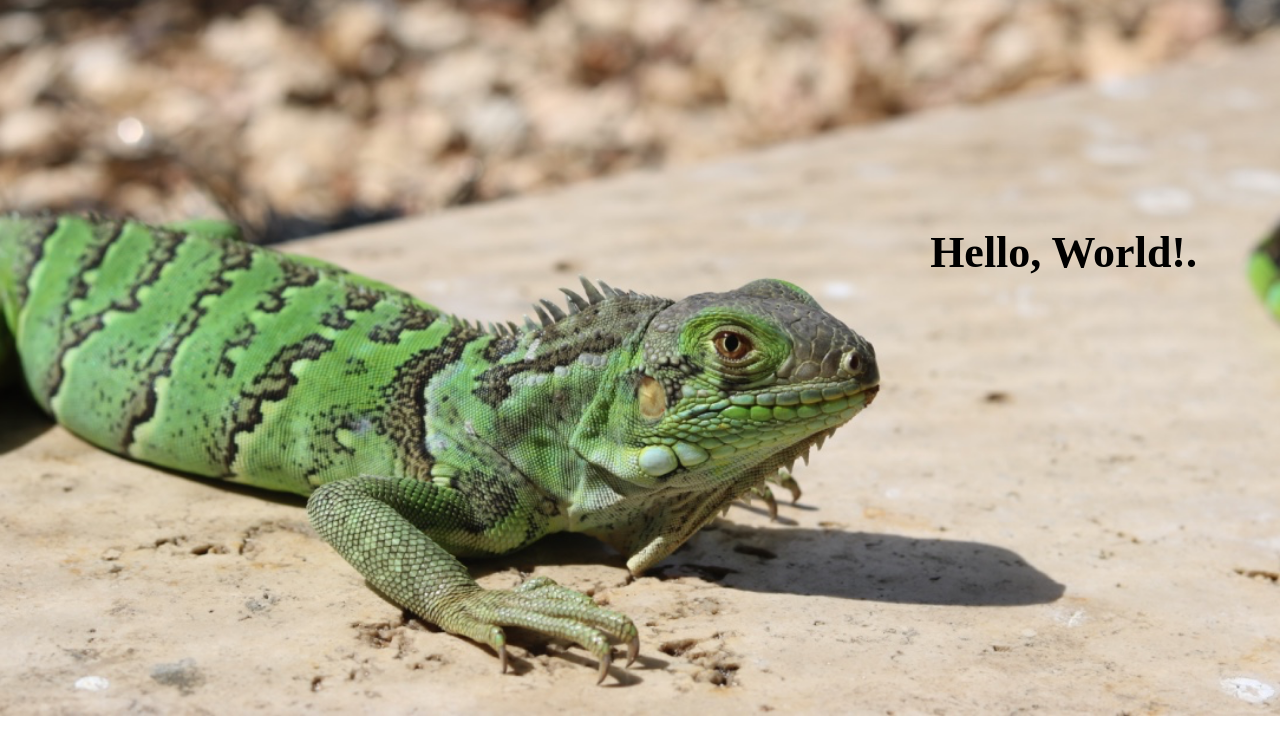
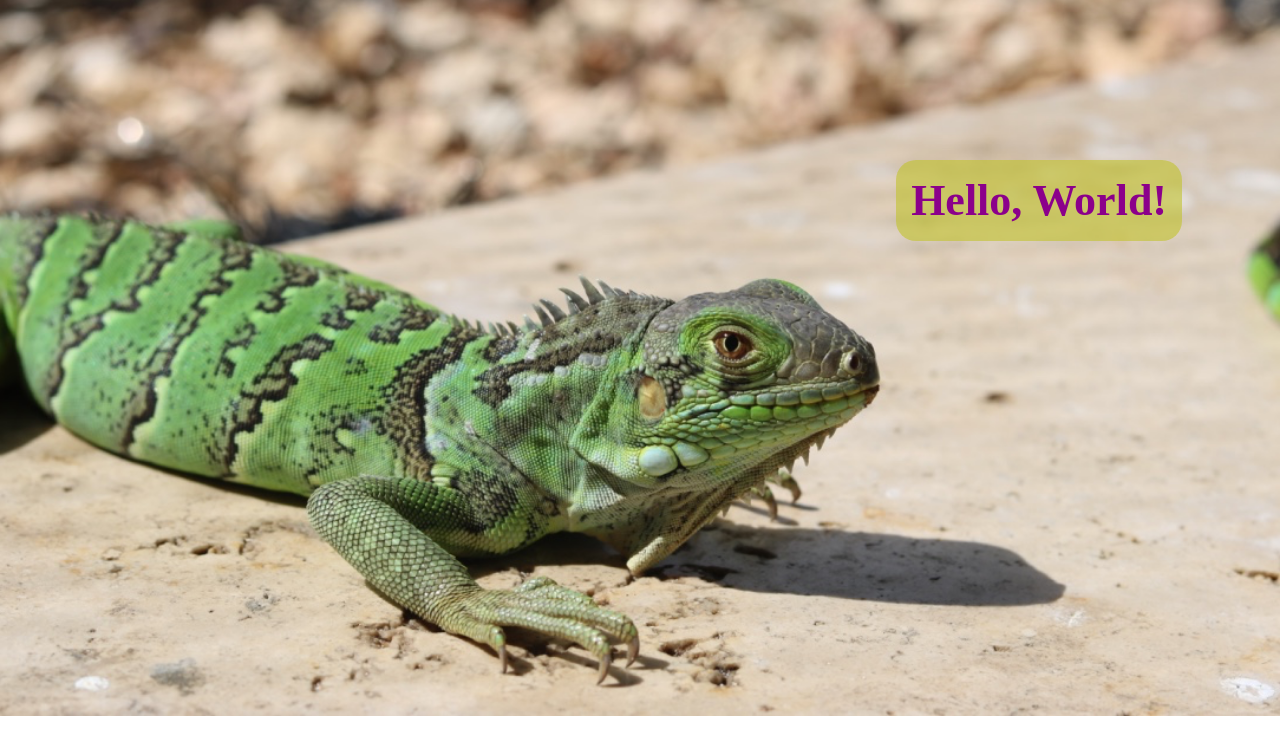
Before and after one commit to loopDelicious/static-deploy-test, a plain HTML site: page index.html in a window 1280 px wide. Drawn offline with Linux system fonts and the light colour scheme.

Commit message:
update css

```diff
--- a/css/base.css
+++ b/css/base.css
@@ -1,15 +1,23 @@
 body {
-    font: "Palatino Linotype";
-    font-size: 22px;
-    color: black;
     background-image: url("../images/iguana.png");
     background-size: 100%;
     background-repeat: no-repeat;
 }
 
+h1 {
+    padding: 0;
+    margin: 0;
+}
+
 #caption {
     float: right;
-    margin-top: 15%;
-    margin-right: 75px;
+    margin-top: 12%;
+    margin-right: 90px;
     margin-bottom: 10px;
+    padding: 15px;
+    border-radius: 20px;
+    background-color: rgba(194, 195, 44, 0.6);
+    color: darkmagenta;
+    font-family: "Arial Rounded MT Bold";
+    font-size: 22px;
 }
--- a/index.html
+++ b/index.html
@@ -10,7 +10,7 @@
 <body>
 
     <div id="caption">
-        <h1>Hello, World!.</h1>
+        <h1>Hello, World!</h1>
     </div>
 
 </body>
```
